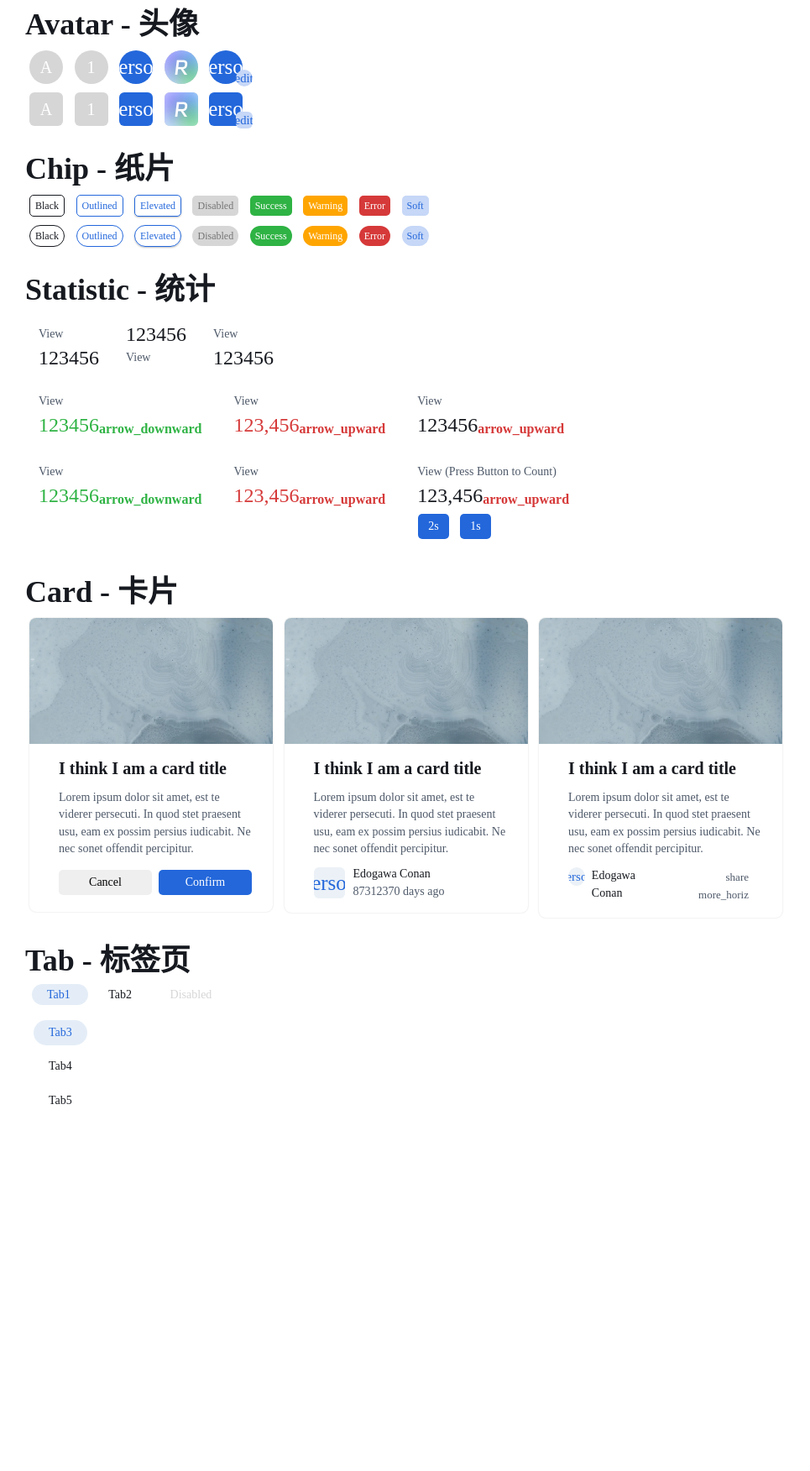
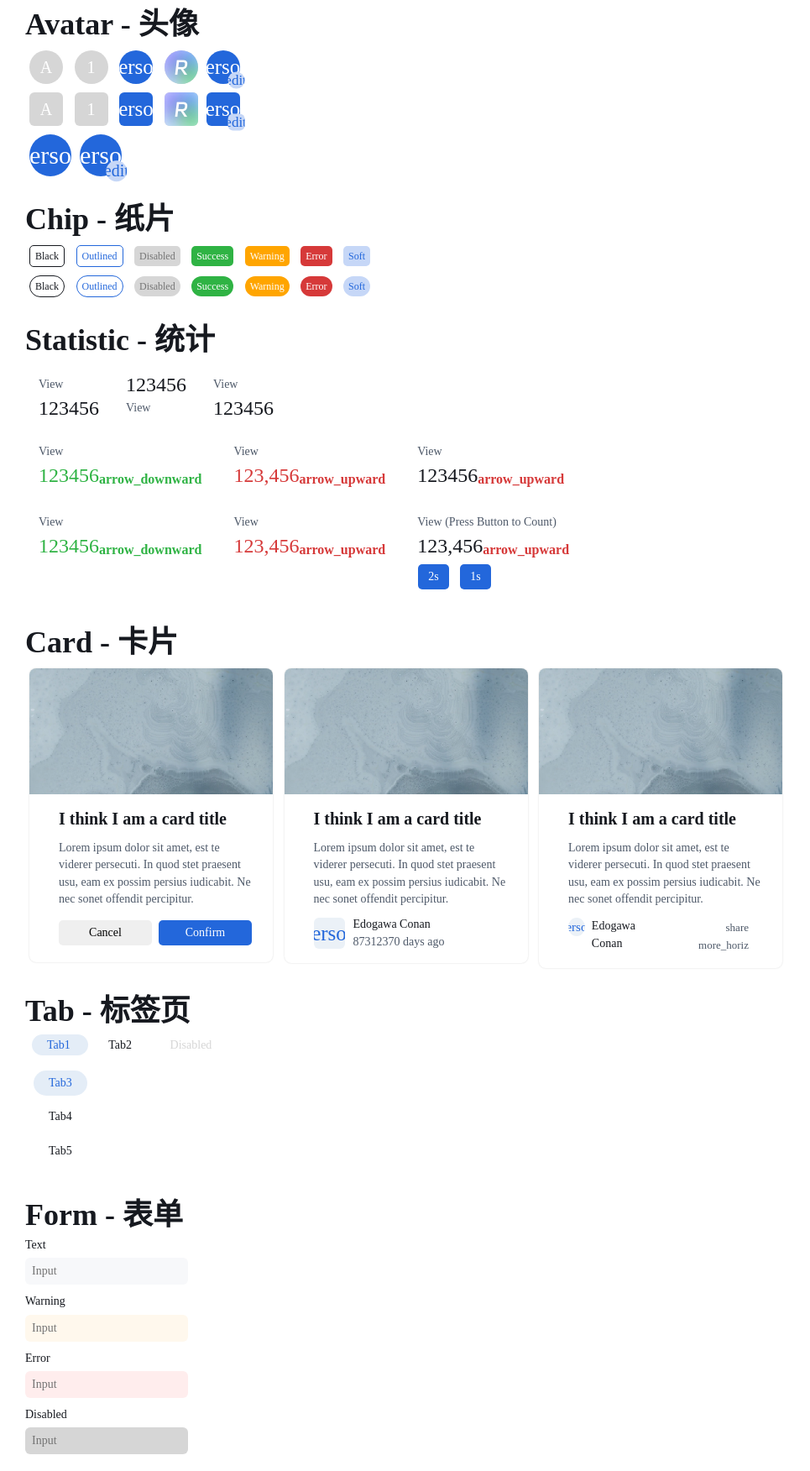
Before and after one commit to OpenRapid/personal-ui, a website with bundled scripts: page template.html in a window 1280 px wide. Shown: the part 1506-3258 px from the top of the page at 84% size, without its empty margins (0-965 px from the left). Before the commit the page ends 2857 px from the top, so only its background shows below. Built offline with nearby package versions, Linux system fonts and the light colour scheme; a web font is replaced by a local one.

Commit message:
图标、表单、头像

```diff
--- a/src/css/avatar.css
+++ b/src/css/avatar.css
@@ -13,6 +13,16 @@
     vertical-align: middle;
 }
 
+.pui-avatar.large {
+    width: 50px;
+    height: 50px;
+
+}
+
+.pui-avatar.large.icon {
+    font-size: 30px;
+}
+
 .pui-avatar.icon {
     background: var(--pui-color-primary);
     font-size: 25px;
@@ -22,21 +32,44 @@
     border-radius: var(--pui-btn-border-radius);
 }
 
-.pui-avatar-group {
-    width:max-content;
-    height:max-content;
+.pui-avatar-function {
+    width: max-content;
+    height: max-content;
     display: inline;
+
+    .pui-avatar {
+        position: absolute;
+    }
+
+    .pui-avatar.function {
+        font-size: 17px;
+        width: 20px;
+        height: 20px;
+        position: absolute;
+        transform: translate(128%, 128%);
+        cursor: pointer;
+    }
 }
 
-.pui-avatar-group .pui-avatar.icon {
+.pui-avatar-function.large .pui-avatar {
+    width: 50px;
+    height: 50px;
+
+}
+
+.pui-avatar-function.large .pui-avatar.icon {
+    font-size: 30px;
+}
+
+.pui-avatar-function.large .pui-avatar.function {
+    font-size: 20px;
+    width: 25px;
+    height: 25px;
+    position: absolute;
+    transform: translate(125%, 125%);
+    cursor: pointer;
+}
+
+.pui-avatar-function .pui-avatar.icon {
     margin-right: 0px !important;
 }
-
-
-
-.pui-avatar.function {
-    width: 20px;
-    height: 20px;
-    position: relative;
-    cursor: pointer;
-}
--- /dev/null
+++ b/src/css/form.css
@@ -0,0 +1,53 @@
+.pui-form{
+    display: flex;
+    flex-direction: column;
+}
+.pui-form-item{
+    display: flex;
+    flex-direction: column;
+    margin-bottom: 10px;
+}
+.pui-form-label{
+    font-size: 14px;
+    font-weight: 500;
+    display: inline;
+    margin-bottom: 5px;
+    padding:0;
+    font-family: 'SourceHanSansSC-Medium';
+}
+.pui-form input{
+    width:max-content;
+    height: 32px;
+    padding: 0 8px 0 8px;
+    font-size: 14px;
+    background-color: var(--pui-color-grey-soft);
+    border: unset;
+    border-radius: 6px;
+}
+
+.pui-form input:focus{
+    outline: 1.1px solid var(--pui-color-primary)
+}
+
+.pui-form input[warning]{
+    background-color: rgba(255, 152, 0, 0.07);
+}
+
+.pui-form input[warning]:focus{
+    background-color: unset;
+    outline: 1.1px solid var(--pui-color-warning)
+}
+
+.pui-form input[error]{
+    background-color: rgba(255, 0, 0, 0.07);
+}
+
+.pui-form input[error]:focus{
+    background-color: unset;
+    outline: 1.1px solid var(--pui-color-error-strong)
+}
+
+.pui-form input:disabled{
+    background-color: var(--pui-color-grey-light);
+    cursor:not-allowed;
+}
--- a/src/css/index.css
+++ b/src/css/index.css
@@ -8,6 +8,7 @@
 @import "./statistic.css";
 @import "./card.css";
 @import "./tab.css";
+@import "./form.css";
 
 :root {
     /* Color */
--- a/src/js/avatar.js
+++ b/src/js/avatar.js
@@ -1,3 +1,4 @@
+/*
 let avatars = document.querySelectorAll('.pui-avatar.function');
 for (let i = 0; i < avatars.length; i++) {
     let avatar = avatars[i];
@@ -10,3 +11,4 @@ for (let i = 0; i < avatars.length; i++) {
     let fontSize = avatar.offsetHeight * 0.733;
     avatar.style.fontSize = `${fontSize}px`;
 }
+*/
--- a/template.html
+++ b/template.html
@@ -157,7 +157,9 @@
             <span class="path">Data</span>
         </div>
         <div class="pui-breadcrumb forward">
-            <a class="path" href="#"> <icon class="pui-icon rounded">home</icon></a>
+            <a class="path" href="#">
+                <icon class="pui-icon rounded">home</icon>
+            </a>
             <span class="path">Data</span>
         </div>
     </div>
@@ -181,7 +183,7 @@
             <icon class="pui-icon rounded">person</icon>
         </div>
         <img class="pui-avatar" src="./src/img/avatar.png" />
-        <div class="pui-avatar-group">
+        <div class="pui-avatar-function">
             <div class="pui-avatar icon">
                 <icon class="pui-icon rounded">person</icon>
             </div>
@@ -197,7 +199,7 @@
             <icon class="pui-icon rounded filled">person</icon>
         </div>
         <img class="pui-avatar radius" src="./src/img/avatar.png" />
-        <div class="pui-avatar-group">
+        <div class="pui-avatar-function">
             <div class="pui-avatar icon radius">
                 <icon class="pui-icon rounded filled">person</icon>
             </div>
@@ -205,12 +207,24 @@
                 <icon class="pui-icon rounded pui-color-primary ">edit</icon>
             </div>
         </div>
+        <br>
+
+        <div class="pui-avatar icon large">
+            <icon class="pui-icon rounded">person</icon>
+        </div>
+        <div class="pui-avatar-function large">
+            <div class="pui-avatar icon">
+                <icon class="pui-icon rounded">person</icon>
+            </div>
+            <div class="pui-avatar function pui-background-color-primary-soft">
+                <icon class="pui-icon rounded pui-color-primary">edit</icon>
+            </div>
+        </div>
     </div>
     <div class="pui-content">
         <h1>Chip - 纸片</h1>
         <div class="pui-chip">Black</div>
         <div class="pui-chip outlined">Outlined</div>
-        <div class="pui-chip elevated">Elevated</div>
         <div class="pui-chip disabled">Disabled</div>
         <div class="pui-chip success">Success</div>
         <div class="pui-chip warning">Warning</div>
@@ -219,12 +233,12 @@
         <br>
         <div class="pui-chip rounded">Black</div>
         <div class="pui-chip outlined rounded">Outlined</div>
-        <div class="pui-chip elevated rounded">Elevated</div>
         <div class="pui-chip disabled rounded">Disabled</div>
         <div class="pui-chip success rounded">Success</div>
         <div class="pui-chip warning rounded">Warning</div>
         <div class="pui-chip error rounded">Error</div>
         <div class="pui-chip soft rounded">Soft</div>
+
     </div>
     <div class="pui-content">
         <h1>Statistic - 统计</h1>
@@ -401,6 +415,27 @@
             </div>
         </div>
     </div>
+    <div class="pui-content">
+        <h1>Form - 表单</h1>
+        <div class="pui-form">
+            <div class="pui-form-item">
+                <div class="pui-form-label">Text</div>
+                <input type="text" placeholder="Input"></input>
+            </div>
+            <div class="pui-form-item">
+                <div class="pui-form-label">Warning</div>
+                <input type="text" placeholder="Input" warning></input>
+            </div>
+            <div class="pui-form-item">
+                <div class="pui-form-label">Error</div>
+                <input type="text" placeholder="Input" error></input>
+            </div>
+            <div class="pui-form-item">
+                <div class="pui-form-label">Disabled</div>
+                <input type="text" placeholder="Input" disabled></input>
+            </div>
+        </div>
+    </div>
     </div>
     <script type="module" src="./src/js/index.js"></script>
 </body>
```
